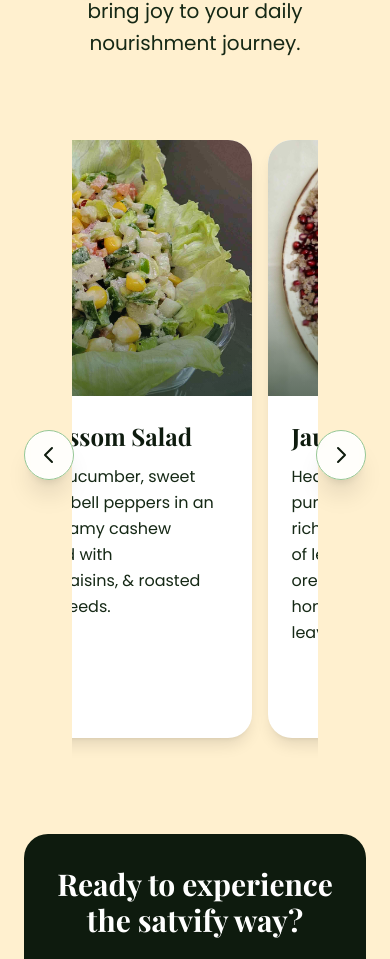
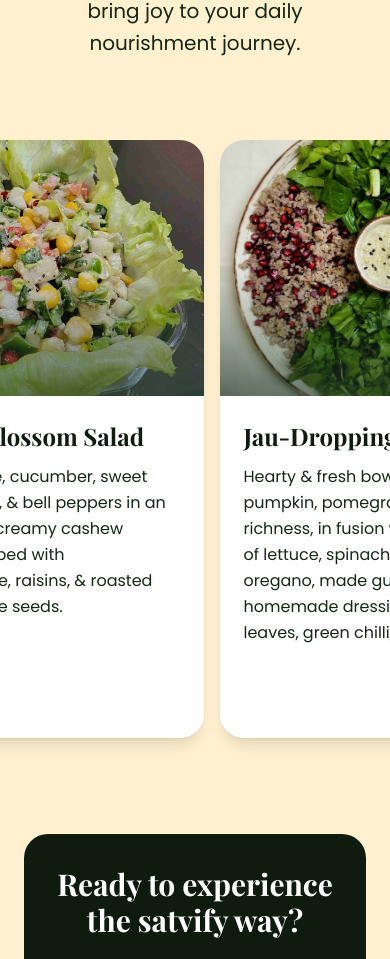
Before and after one commit to mudit682/satvik-, a React (Vite) app in the folder sattvik/: page / in a window 390 px wide. Shown: the part 9352-10311 px from the top of the page. Built offline with nearby package versions, Linux system fonts and the light colour scheme.

Commit message:
Fix mobile menu alignment and update testimonial image

```diff
--- a/sattvik/src/components/Menu.tsx
+++ b/sattvik/src/components/Menu.tsx
@@ -153,10 +153,10 @@ export default function Menu() {
         </div>
 
         {/* Menu Items */}
-        <div className="relative px-12 md:px-16">
+        <div className="relative -mx-6 md:mx-0 px-0 md:px-16">
           <button
             onClick={() => scroll('left')}
-            className="absolute left-0 top-1/2 -translate-y-1/2 z-20 bg-white/90 backdrop-blur-sm p-3 md:p-4 rounded-full shadow-xl hover:bg-white hover:scale-110 transition-all duration-300 flex items-center justify-center border border-calPoly-100"
+            className="hidden md:flex absolute left-0 top-1/2 -translate-y-1/2 z-20 bg-white/90 backdrop-blur-sm p-3 md:p-4 rounded-full shadow-xl hover:bg-white hover:scale-110 transition-all duration-300 items-center justify-center border border-calPoly-100"
             aria-label="Scroll left"
           >
             <svg className="w-6 h-6 text-calPoly-700" fill="none" viewBox="0 0 24 24" stroke="currentColor">
@@ -166,7 +166,7 @@ export default function Menu() {
 
           <button
             onClick={() => scroll('right')}
-            className="absolute right-0 top-1/2 -translate-y-1/2 z-20 bg-white/90 backdrop-blur-sm p-3 md:p-4 rounded-full shadow-xl hover:bg-white hover:scale-110 transition-all duration-300 flex items-center justify-center border border-calPoly-100"
+            className="hidden md:flex absolute right-0 top-1/2 -translate-y-1/2 z-20 bg-white/90 backdrop-blur-sm p-3 md:p-4 rounded-full shadow-xl hover:bg-white hover:scale-110 transition-all duration-300 items-center justify-center border border-calPoly-100"
             aria-label="Scroll right"
           >
             <svg className="w-6 h-6 text-calPoly-700" fill="none" viewBox="0 0 24 24" stroke="currentColor">
@@ -176,7 +176,7 @@ export default function Menu() {
 
           <div
             ref={scrollRef}
-            className="flex gap-4 md:gap-6 overflow-x-auto scrollbar-hide snap-x snap-mandatory pb-8"
+            className="flex gap-4 md:gap-6 overflow-x-auto scrollbar-hide snap-x snap-mandatory pb-8 px-6 md:px-0"
             style={{ scrollbarWidth: 'none', msOverflowStyle: 'none' }}
           >
             {menuItems.map((item, index) => (
--- a/sattvik/src/pages/TestimonialsPage.tsx
+++ b/sattvik/src/pages/TestimonialsPage.tsx
@@ -126,7 +126,7 @@ const testimonials: Testimonial[] = [
     location: 'Gurgaon',
     quote: 'It was quite chocolaty and yummy which is good for kids. Overall sweetness and calories count could be improved.',
     favorite: 'Choco Loco Smoothie',
-    image: '/Testimonials/nodp.jpeg',
+    image: 'https://i.fbcd.co/products/resized/resized-750-500/1806-m10-i002-n009-e14p-8bbc2507800e9178d5464d9cee53017a51fe88a31e1251c02165ab75b4e8d5ef.jpg',
     rating: 4,
     monthsWithUs: 1,
   },
```
